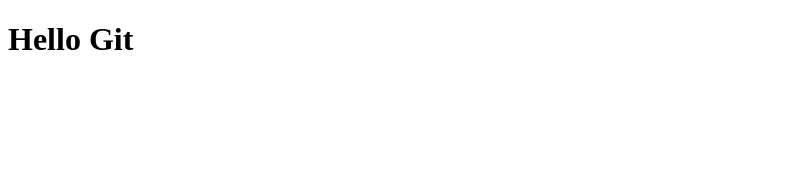
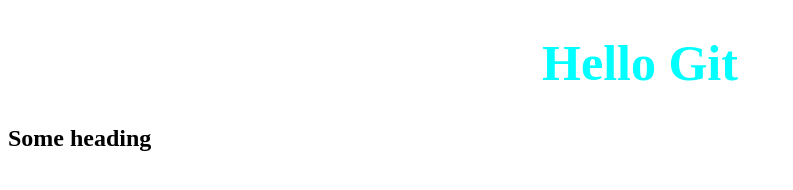
Before and after one commit to OlgaNikulina1307/git-test1, a plain HTML site: page index.html in a window 1280 px wide. Shown: the whole page, without its empty margins (0-793 px from the left). Drawn offline with Linux system fonts and the light colour scheme.

Commit message:
added js file and modify index.html

```diff
--- a/index.html
+++ b/index.html
@@ -5,8 +5,10 @@
     <meta http-equiv="X-UA-Compatible" content="IE=edge">
     <meta name="viewport" content="width=device-width, initial-scale=1.0">
     <title>Document</title>
+    <link rel="stylesheet" href="main.css">
 </head>
 <body>
     <h1>Hello Git</h1>
+    <h2>Some heading</h2>
 </body>
 </html>
--- a/main.css
+++ b/main.css
@@ -0,0 +1,5 @@
+h1 {
+    text-align: center;
+    font-size: 50px;
+    color: aqua;
+}
--- /dev/null
+++ b/main.js
@@ -0,0 +1,3 @@
+function sayHello() {
+    console.log('Hello Git');
+}
```
